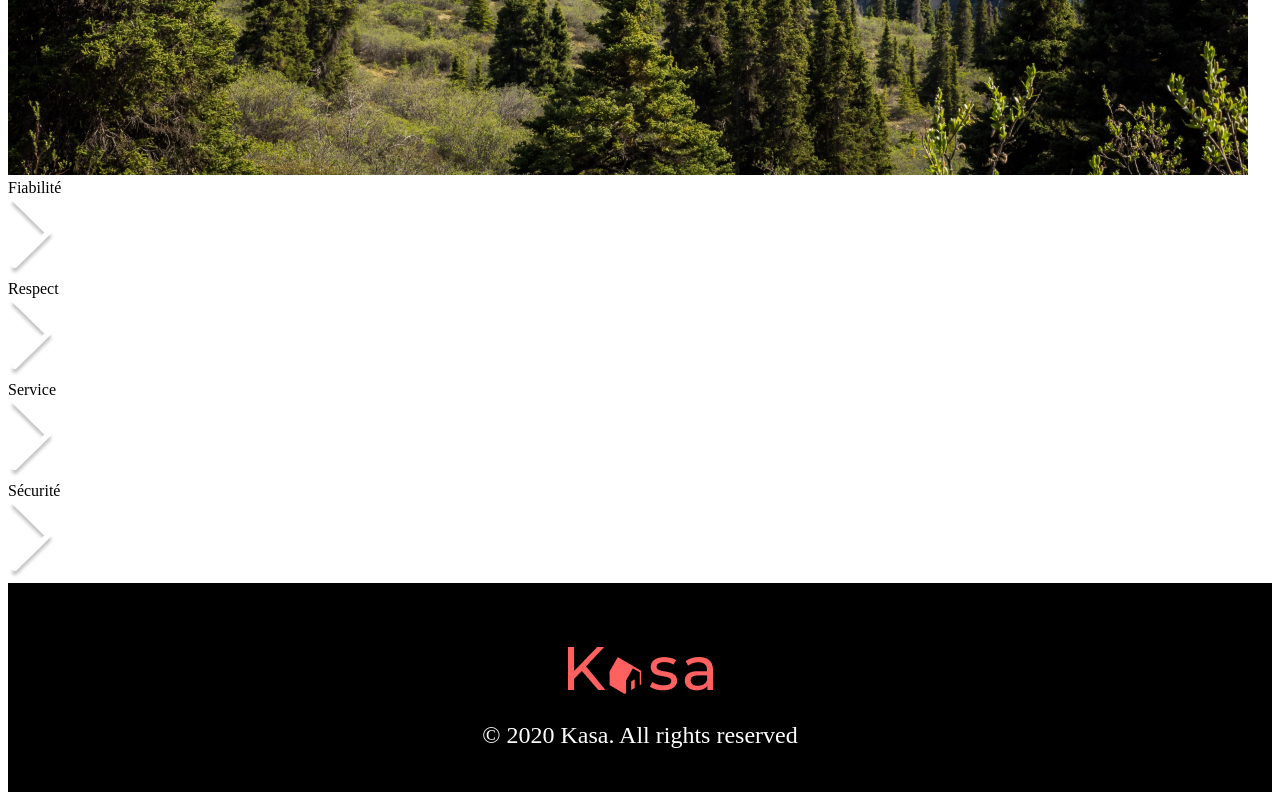
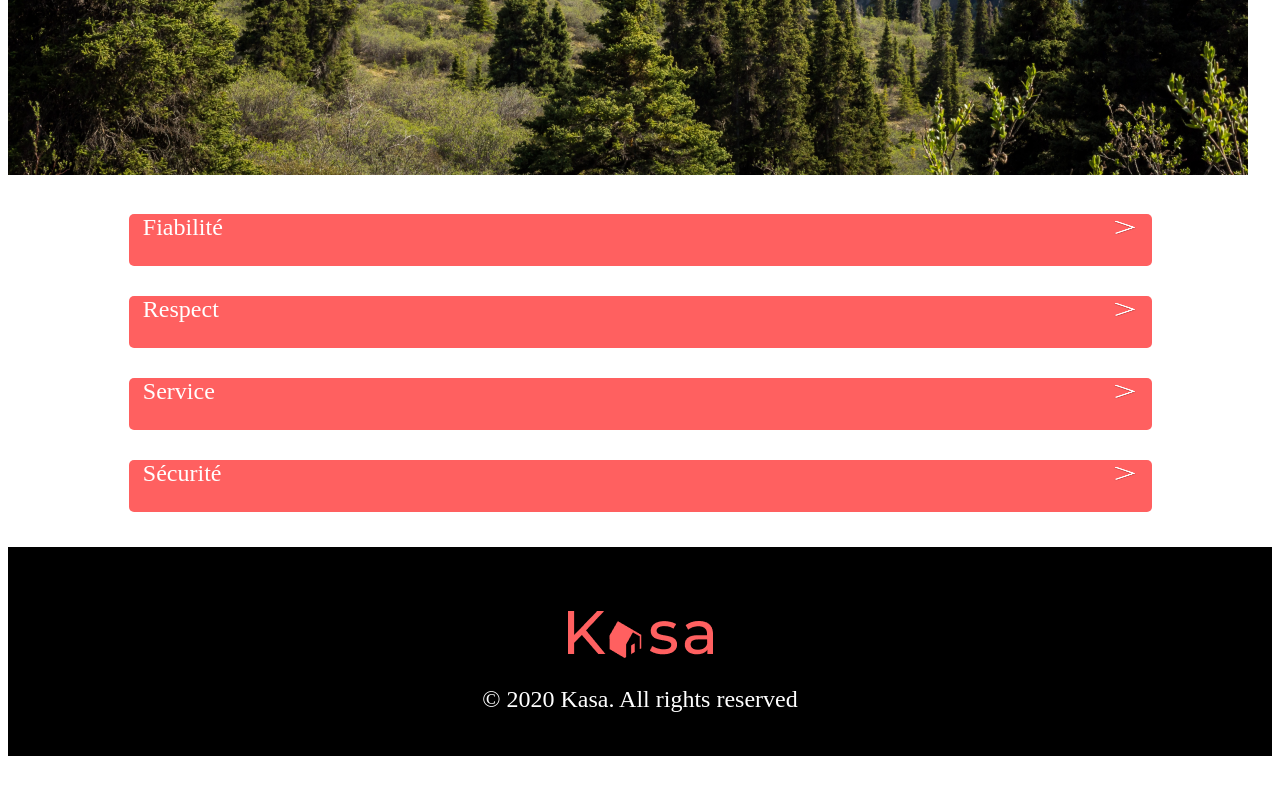
Before and after one commit to betaviralhadas/kasa, a React (Create React App) app: page /About in a window 1280 px wide. Shown: the part 806-1606 px from the top of the page. After the commit the page ends 1570 px from the top, so only its background shows below. Built offline with nearby package versions, Linux system fonts and the light colour scheme.

Commit message:
component and footer layout (sass)

```diff
--- a/src/pages/About.jsx
+++ b/src/pages/About.jsx
@@ -6,10 +6,10 @@ import Collapse from "../components/Collapse";
 const AboutPage = () => {
     return (
         <main>
-            <div>
+            <div className="imgabout">
                 <img src={ImgAbout} alt="ImgAbout" />
             </div>
-            <section>
+            <section className="collapse">
                 <Collapse
                 title="Fiabilité"
                 description={
--- a/src/style/components/_Banner.scss
+++ b/src/style/components/_Banner.scss
@@ -3,6 +3,7 @@
     left: 100px;
     height: 223px;
     width: 1140px;
+
     img {
         position: absolute;
         height: 100%;
@@ -13,6 +14,7 @@
         mix-blend-mode: darken;
         background: black;
     }
+
     p {
         position: absolute;
         top: 32px;
--- a/src/style/components/_Cards.scss
+++ b/src/style/components/_Cards.scss
@@ -6,9 +6,10 @@
     height: 829px;
     width: 1140px;
     margin: 43px 100px 50px 100px;
-    background:  #F7F7F7;
+    background: #F7F7F7;
     border-radius: 25px;
     row-gap: 40px;
+
     .housingItems {
         display: flex;
         flex-wrap: wrap;
@@ -21,6 +22,7 @@
         border-radius: 10px;
         text-decoration: none;
     }
+
     .housingImg {
         box-sizing: border-box;
         width: 340px;
@@ -28,6 +30,7 @@
         border-radius: 10px 10px 0 0;
         object-fit: cover;
     }
+
     .housingTitle {
         font-style: normal;
         font-weight: 500;
--- a/src/style/components/_Collapse.scss
+++ b/src/style/components/_Collapse.scss
@@ -0,0 +1,31 @@
+.button {
+    width: 1023px;
+    height: 52px;
+    background: #FF6060;
+    border-radius: 5px;
+
+    .titlearrow {
+        display: flex;
+        flex-direction: row;
+        justify-content: space-evenly;
+        align-items: center;
+
+        .title {
+            width: 956px;
+            height: 32px;
+            font-style: normal;
+            font-weight: 500;
+            font-size: 24px;
+            color: white;
+        }
+
+        a {
+            img {
+                width: 24px;
+                height: 14px;
+            }
+        }
+    }
+
+    .description {}
+}
--- a/src/style/layout/_Footer.scss
+++ b/src/style/layout/_Footer.scss
@@ -7,10 +7,12 @@ footer {
     width: 100%;
     height: 209px;
     background: black;
+
     .imgFooter {
         position: absolute;
         top: 64px;
     }
+
     p {
         position: absolute;
         bottom: 16px;
--- a/src/style/pages/_About.scss
+++ b/src/style/pages/_About.scss
@@ -0,0 +1,12 @@
+.imgabout {
+
+}
+
+.collapse {
+    display: flex;
+    flex-direction: column;
+    row-gap: 30px;
+    align-items: center;
+    margin-top: 35px;
+    margin-bottom: 35px;
+}
```
